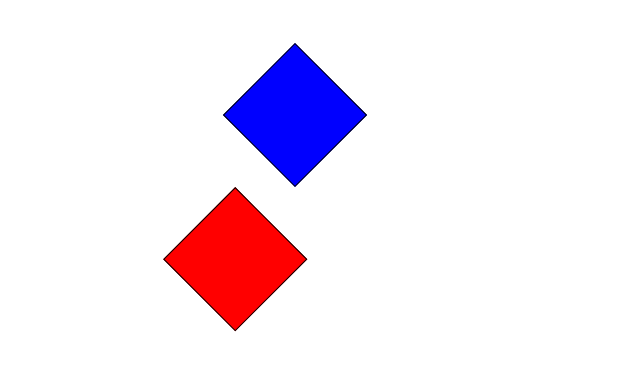
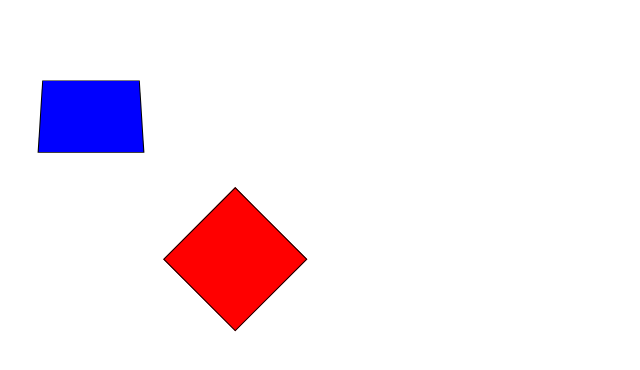
Before and after one commit to nickonyi/Advanced-html-css, a plain HTML site: page index.html in a window 1280 px wide. Shown: the whole page, without its empty margins (0-640 px from the left). Drawn offline with Linux system fonts and the light colour scheme.

Commit message:
adjust red-box translation value for better alignment

```diff
--- a/style.css
+++ b/style.css
@@ -85,5 +85,5 @@ div,
 
 .blue-box {
   background-color: blue;
-  transform: translate(200%) rotate(45deg);
+  transform: perspective(800px) rotateX(45deg);
 }
```
